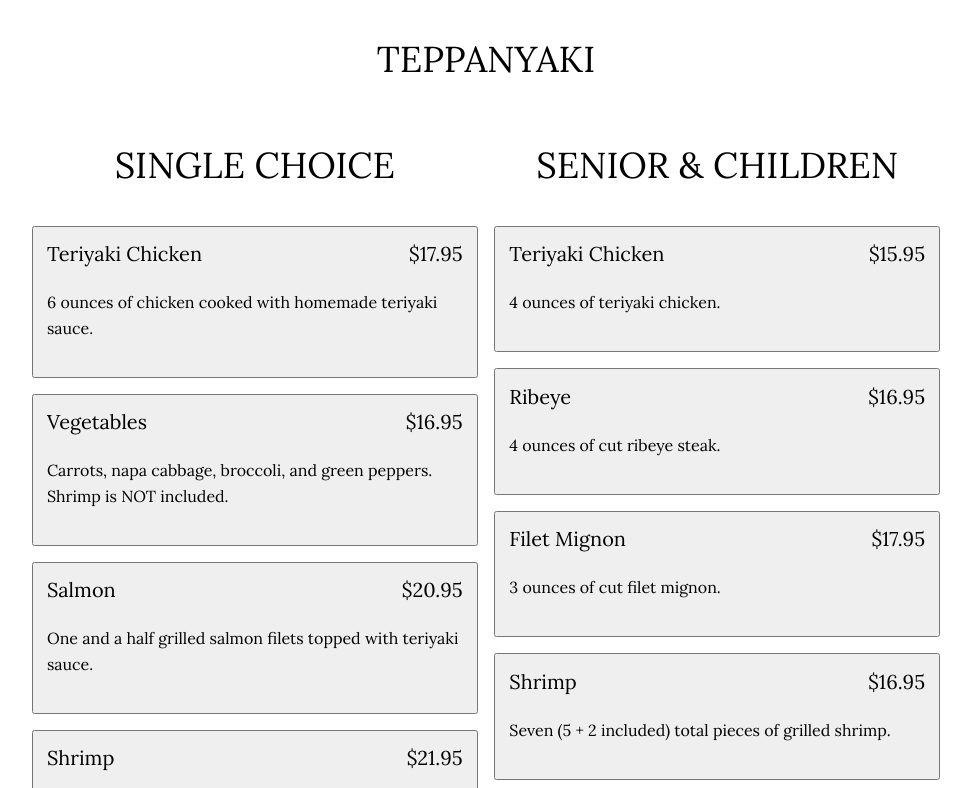
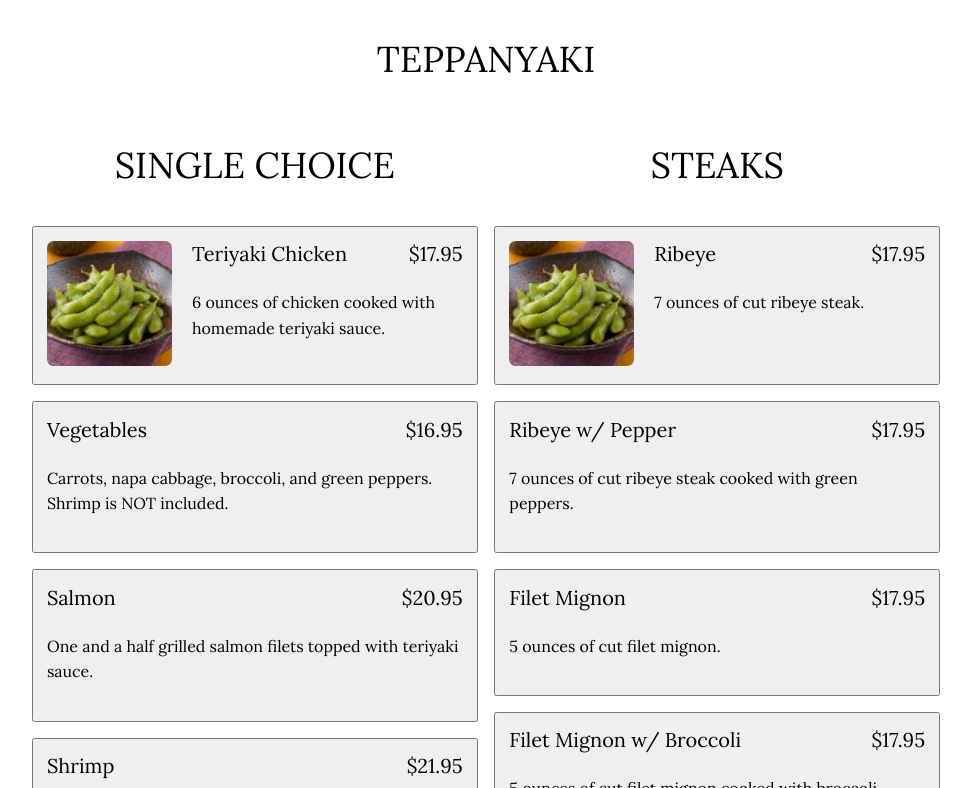
Before and after one commit to kellylamkelly/kobe-restaurant, an Angular app: page /order in a window 1280 px wide. Shown: the part 2372-3160 px from the top of the page, without its empty margins (154-1125 px from the left). Built offline with nearby package versions, Linux system fonts and the light colour scheme.

Commit message:
added image property to sub arrays in menu.json

```diff
--- a/src/app/menu/teppanyaki/teppanyaki.component.ts
+++ b/src/app/menu/teppanyaki/teppanyaki.component.ts
@@ -9,6 +9,7 @@ import menuJson from 'src/assets/menu.json';
 export class TeppanyakiComponent implements OnInit {
   menus = [
     {label: "SINGLE CHOICE", field: menuJson.menu.teppanyaki.singles},
+    {label: "STEAKS", field: menuJson.menu.teppanyaki.steaks},
     {label: "SENIOR & CHILDREN", field: menuJson.menu.teppanyaki.seniorAndChildren},
     {label: "SUMO CHOICE", field: menuJson.menu.teppanyaki.sumos},
     {label: "DOUBLE CHOICE", field: menuJson.menu.teppanyaki.doubles},
--- a/src/app/order-online/order-online.component.html
+++ b/src/app/order-online/order-online.component.html
@@ -71,10 +71,10 @@
             <!-- Iterate and print the item variables corresponding to the field -->
             <div class="menu-item" *ngFor="let subMenu of menu.field">
                 <button class="menu-button">
-                    <!-- <div *ngIf="subMenu.image">
+                    <div *ngIf="subMenu.image">
                         <img class="menu-item-image" src="../assets/menuImages/appetizers/{{subMenu.image}}"
                         alt={{subMenu.name}}>
-                    </div> -->
+                    </div>
                     <div class="menu-item-text">
                         <h3 class="menu-item-heading">
                             <span class="menu-item-name">{{subMenu.name}}</span>
@@ -96,10 +96,10 @@
             <!-- Iterate and print the item variables corresponding to the field -->
             <div class="menu-item" *ngFor="let subMenu of menu.field">
                 <button class="menu-button">
-                    <!-- <div *ngIf="subMenu.image">
+                    <div *ngIf="subMenu.image">
                         <img class="menu-item-image" src="../assets/menuImages/appetizers/{{subMenu.image}}"
                         alt={{subMenu.name}}>
-                    </div> -->
+                    </div>
                     <div class="menu-item-text">
                         <h3 class="menu-item-heading">
                             <span class="menu-item-name">{{subMenu.name}}</span>
--- a/src/app/order-online/order-online.component.ts
+++ b/src/app/order-online/order-online.component.ts
@@ -17,6 +17,7 @@ export class OrderOnlineComponent implements OnInit {
 
   teppanyakiMenus = [
     {label: "SINGLE CHOICE", field: menuJson.menu.teppanyaki.singles},
+    {label: "STEAKS", field: menuJson.menu.teppanyaki.steaks},
     {label: "SENIOR & CHILDREN", field: menuJson.menu.teppanyaki.seniorAndChildren},
     {label: "SUMO CHOICE", field: menuJson.menu.teppanyaki.sumos},
     {label: "DOUBLE CHOICE", field: menuJson.menu.teppanyaki.doubles},
--- a/src/assets/menu.json
+++ b/src/assets/menu.json
@@ -184,7 +184,8 @@
                     "name": "Ribeye",
                     "price": 17.95,
                     "desc": "7 ounces of cut ribeye steak.",
-                    "abbrev": "Rib"
+                    "abbrev": "Rib",
+                    "image": "100.png"
                 },
                 {
                     "id": 307,
@@ -221,7 +222,8 @@
                     "name": "Teriyaki Chicken",
                     "price": 15.95,
                     "desc": "4 ounces of teriyaki chicken.",
-                    "abbrev": "Sm TC"
+                    "abbrev": "Sm TC",
+                    "image": "100.png"
                 },
                 {
                     "id": 314,
@@ -258,7 +260,8 @@
                     "name": "Sumo Teriyaki Chicken",
                     "price": 26.95,
                     "desc": "12 ounces of teriyaki chicken.",
-                    "abbrev": "Sumo TC"
+                    "abbrev": "Sumo TC",
+                    "image": "100.png"
                 },
                 {
                     "id": 342,
@@ -281,7 +284,8 @@
                     "name": "Teriyaki Chicken & Lobster",
                     "price": 33.95,
                     "desc": "4 ounces of teriyaki chicken and one lobster tail.",
-                    "abbrev": "TC/Lob"
+                    "abbrev": "TC/Lob",
+                    "image": "100.png"
                 },
                 {
                     "id": 317,
@@ -395,7 +399,8 @@
                     "name": "Teriyaki Chicken, Shrimp, & Ribeye",
                     "price": 33.95,
                     "desc": "",
-                    "abbrev": "TC/Shr/Rib"
+                    "abbrev": "TC/Shr/Rib",
+                    "image": "100.png"
                 },
                 {
                     "id": 332,
@@ -467,7 +472,8 @@
                     "name": "Extra Teriyaki Chicken",
                     "price": 11.95,
                     "desc": "6 ounces",
-                    "abbrev": "+TC"
+                    "abbrev": "+TC",
+                    "image": "100.png"
                 },
                 {
                     "id": 348,
@@ -679,7 +685,8 @@
                     "id": 218,
                     "name": "Alaska Roll",
                     "price": 5.95,
-                    "desc": "Smoked salmon, avocado, cucumber, and sesame seeds"
+                    "desc": "Smoked salmon, avocado, cucumber, and sesame seeds",
+                    "image": "115.jpeg"
                 },
                 {
                     "id": 219,
```
